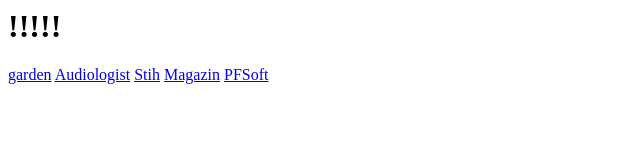
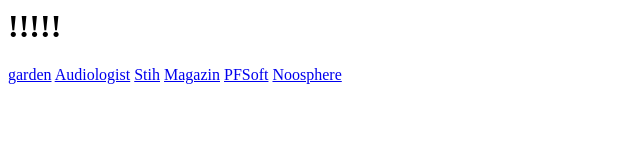
Before and after one commit to AlinaSheina/alinasheina.github.com, a plain HTML site: page index.html in a window 1280 px wide. Shown: the full height of the page, 0-640 px from the left. Drawn offline with Linux system fonts and the light colour scheme.

Commit message:
Update index.html

```diff
--- a/index.html
+++ b/index.html
@@ -4,3 +4,4 @@
 <a href="/ëčíîâŕííűé_ëčńň/book">Stih</a>
 <a href="/magazin/test">Magazin</a>
 <a href="/PFSOFT/index">PFSoft</a>
+<a href="/Noosphere">Noosphere</a>
```
